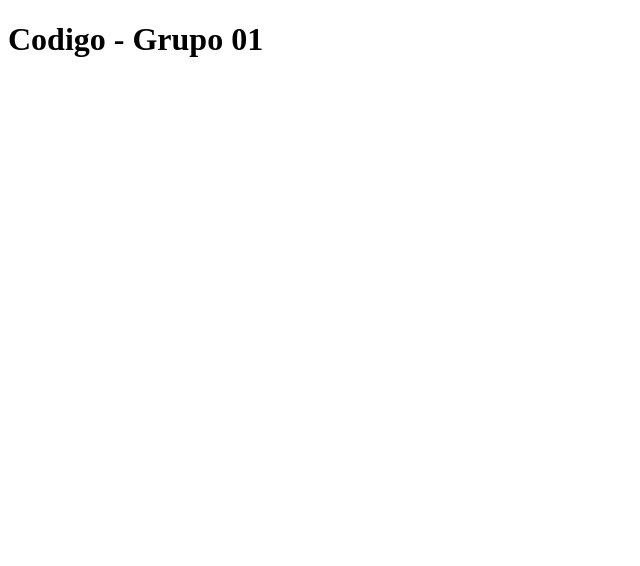
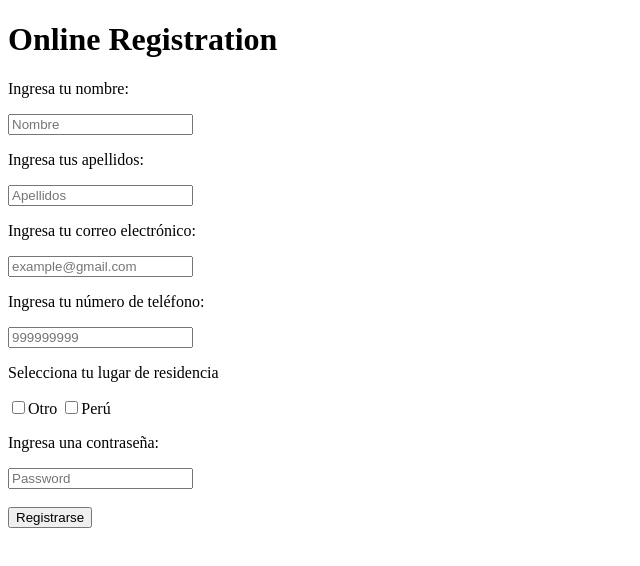
Before and after one commit to odriverar/codigo_grupo_1, a plain HTML site: page index.html in a window 1280 px wide. Shown: the whole page, without its empty margins (0-640 px from the left). Drawn offline with Linux system fonts and the light colour scheme.

Commit message:
Registro

```diff
--- a/index.html
+++ b/index.html
@@ -1,12 +1,57 @@
 <!DOCTYPE html>
 <html lang="en">
+
 <head>
     <meta charset="UTF-8">
     <meta http-equiv="X-UA-Compatible" content="IE=edge">
     <meta name="viewport" content="width=device-width, initial-scale=1.0">
-    <title>Codigo grupo 01</title>
+    <title>Codigo grupo 01/Crear_pagina_registro</title>
 </head>
+
 <body>
-    <h1>Codigo - Grupo 01</h1>
+
+    <form>
+        <h1>Online Registration</h1>
+        <div>
+            <p>Ingresa tu nombre: </p>
+            <input type="text" id="nombre" placeholder="Nombre" />
+            <br />
+        </div>
+
+        <div>
+            <p>Ingresa tus apellidos: </p>
+            <input type="text" id="apellidos" placeholder="Apellidos" />
+            <br />
+        </div>
+
+        <div>
+            <p>Ingresa tu correo electrónico: </p>
+            <input type="email" id="email" placeholder="example@gmail.com" />
+            <br />
+        </div>
+
+        <div>
+            <p>Ingresa tu número de teléfono: </p>
+            <input type="number" id="tel" placeholder="999999999" />
+            <br />
+        </div>
+
+        <div>
+            <p>Selecciona tu lugar de residencia </p>
+            <input type="checkbox" id="check">Otro
+            <input type="checkbox" id="check">Perú
+
+        </div>
+
+
+        <div>
+            <p>Ingresa una contraseña: </p>
+            <input type="password" id="password1" placeholder="Password">
+        </div>
+
+        <br />
+        <button type="submit">Registrarse</button>
+    </form>
 </body>
+
 </html>
```
